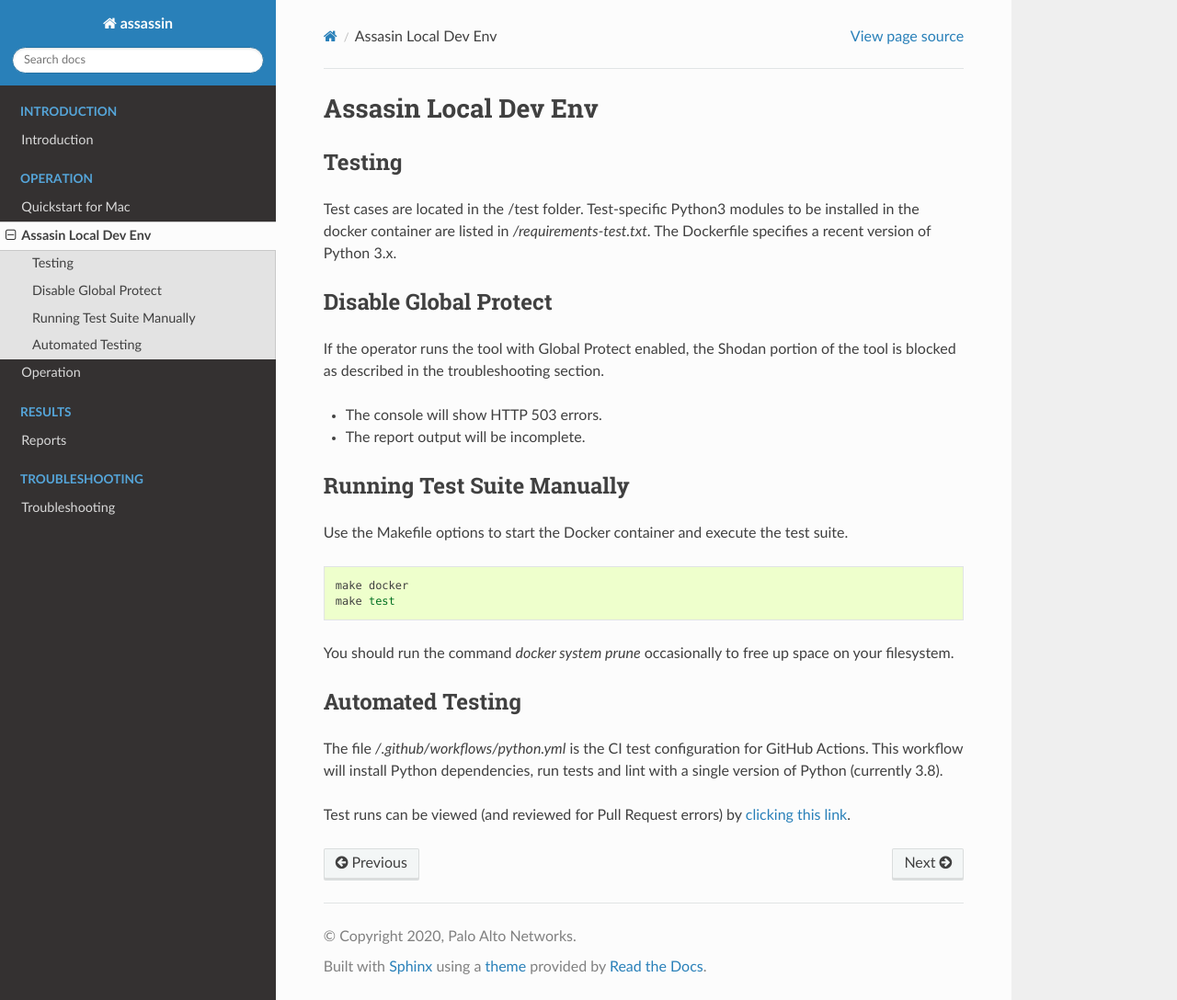
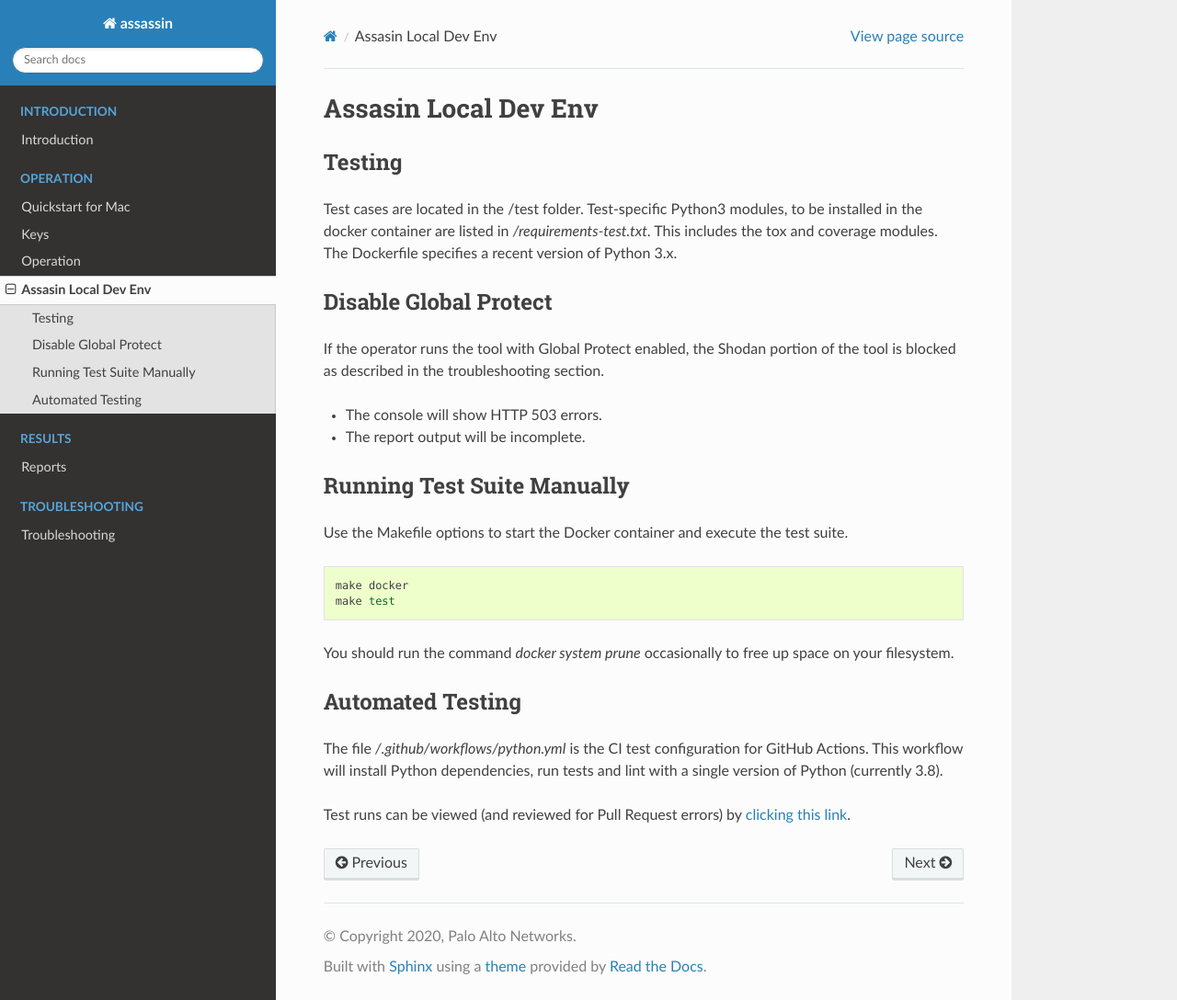
Before and after one commit to hotpeppersec/Assassin, a Sphinx documentation site: the page built from docs/01-operation/development.rst, in a window 1280 px wide and 1088 px high. Shown: the whole window at 92% size. Built offline with Sphinx 7.4.7 and the Read the Docs theme 2.0.0, drawn with Linux system fonts in a browser that asks for light colours.

```diff
--- a/docs/00-introduction/introduction.rst
+++ b/docs/00-introduction/introduction.rst
@@ -16,7 +16,7 @@ Overview
    attacker a list of potential target devices.
 
 Description
-   Asassin was originally developed by Dan Ward of the Palo Alto
+   Asassin was originally developed by the Palo Alto
    Networks SecOps CE Team. It uses some scripting to assemble
    the output of a few well known techniques (Hacker Target, Shodan)
    to gather information about the publicly registered devices of a
--- a/docs/01-operation/development.rst
+++ b/docs/01-operation/development.rst
@@ -5,17 +5,16 @@ Assasin Local Dev Env
 Testing
 -------
 
-Test cases are located in the /test folder. Test-specific
-Python3 modules to be installed in the docker container
-are listed in `/requirements-test.txt`. The Dockerfile
-specifies a recent version of Python 3.x.
+Test cases are located in the /test folder. Test-specific Python3 modules,
+to be installed in the docker container
+are listed in `/requirements-test.txt`. This includes the tox and coverage
+modules. The Dockerfile specifies a recent version of Python 3.x.
 
 Disable Global Protect
 ----------------------
 
-If the operator runs the tool with Global Protect enabled,
-the Shodan portion of the tool is blocked as described in the
-troubleshooting section.
+If the operator runs the tool with Global Protect enabled, the Shodan
+portion of the tool is blocked as described in the troubleshooting section.
 
 - The console will show HTTP 503 errors.
 - The report output will be incomplete.
@@ -23,24 +22,23 @@ troubleshooting section.
 Running Test Suite Manually
 ---------------------------
 
-Use the Makefile options to start the Docker container
-and execute the test suite.
+Use the Makefile options to start the Docker container and execute the
+test suite.
 
 .. code-block:: bash
 
     make docker
     make test
 
-You should run the command `docker system prune` occasionally
-to free up space on your filesystem.
+You should run the command `docker system prune` occasionally to free up
+space on your filesystem.
 
 Automated Testing
 -----------------
 
-The file `/.github/workflows/python.yml` is the CI test
-configuration for GitHub Actions. This workflow will
-install Python dependencies, run tests and lint with a
-single version of Python (currently 3.8).
+The file `/.github/workflows/python.yml` is the CI test configuration for
+GitHub Actions. This workflow will install Python dependencies, run tests
+and lint with a single version of Python (currently 3.8).
 
 Test runs can be viewed (and reviewed for Pull Request errors)
 by `clicking this link`_.
--- a/docs/02-results/results.rst
+++ b/docs/02-results/results.rst
@@ -5,6 +5,11 @@ Reports
 Two reports are produced by the tool. A summary report and a
 detail report.
 
+A document detailing strategy for presenting results to C-Levels
+from customer `is here`_.:
+
+.. _is here: https://drive.google.com/file/d/1CbuinPTpOzATT4Dq2xJRzGpfy9xd2LHF/view
+
 Summary Reports
 ---------------
 
--- a/docs/index.rst
+++ b/docs/index.rst
@@ -26,8 +26,9 @@ Welcome to assassin's documentation!
    :caption: operation
 
    01-operation/mac_quickstart
+   01-operation/keys
+   01-operation/operation
    01-operation/development
-   01-operation/operation
 
 .. toctree::
    :maxdepth: 2
```
